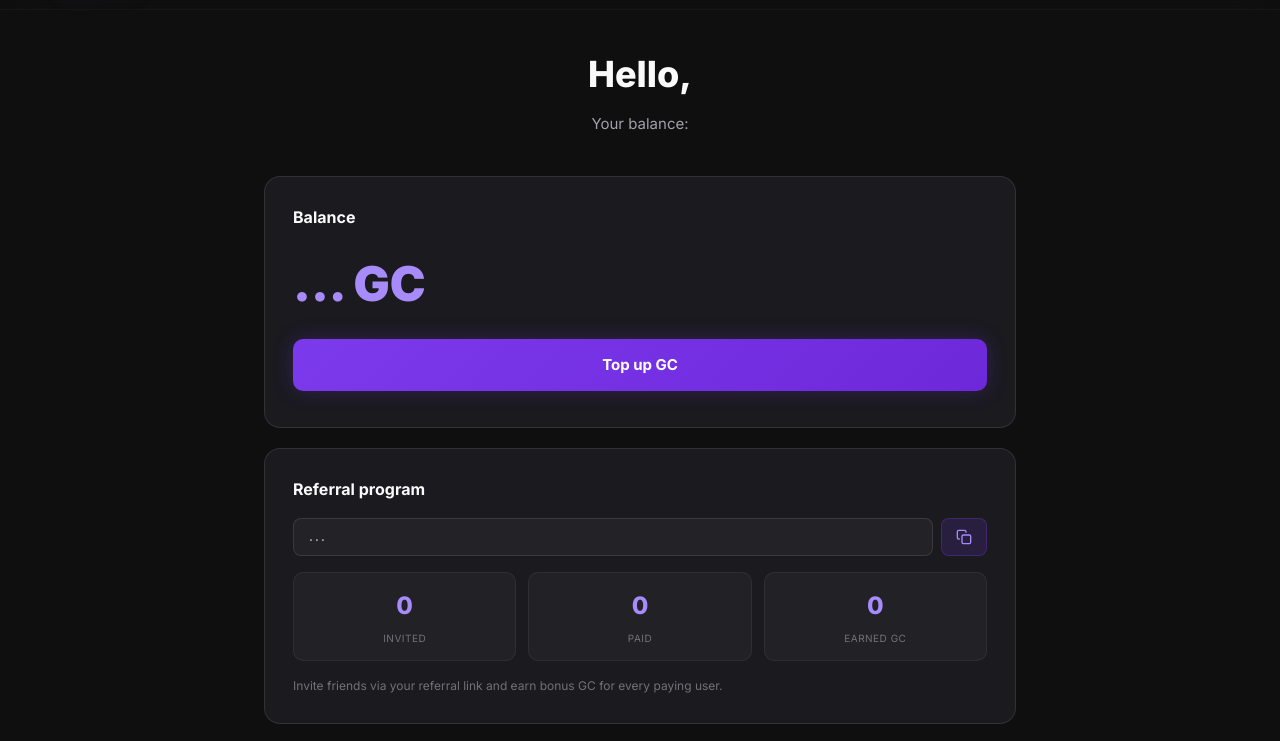
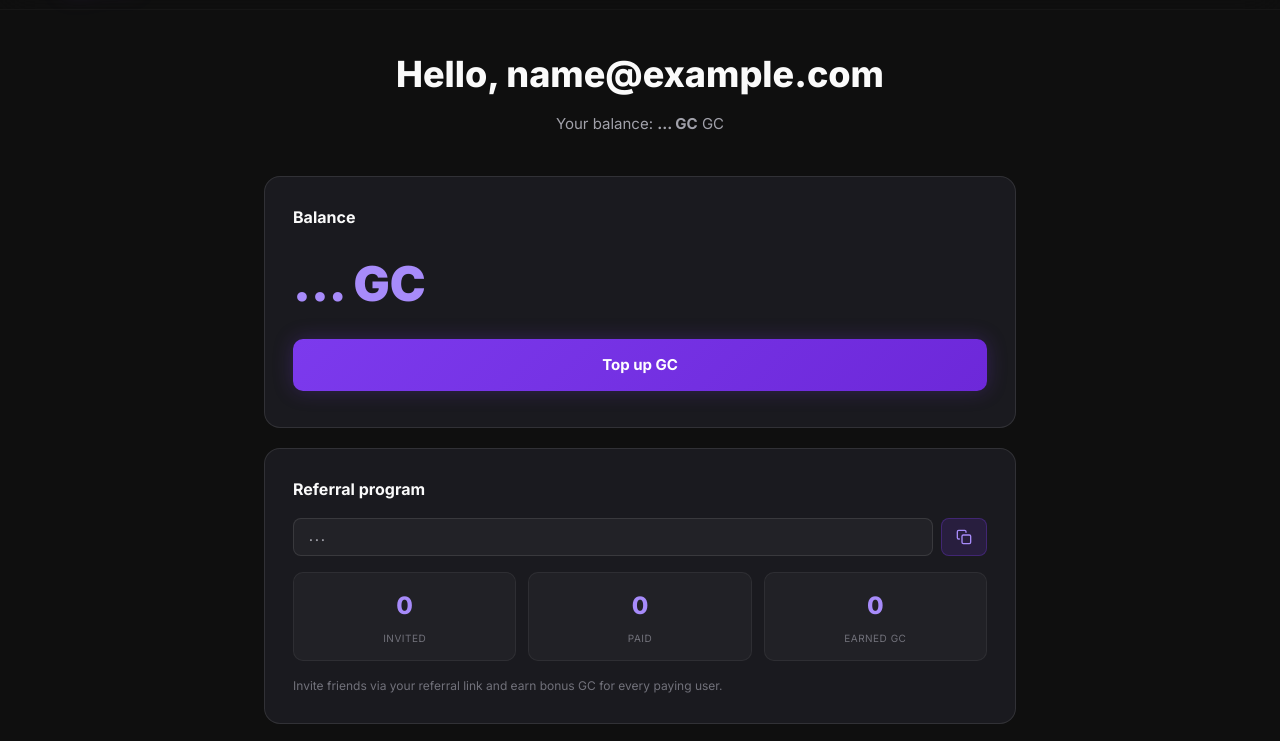
Before and after one commit to wonky777/grably-landing, a website: page profile.html in a window 1280 px wide. Shown: the part 54-795 px from the top of the page. Drawn offline with Linux system fonts and the light colour scheme; no server answers; sample sign-in values are in the browser's storage.

Commit message:
fix profile: show cached data, dont let i18n wipe dynamic content

```diff
--- a/profile.html
+++ b/profile.html
@@ -106,8 +106,8 @@ button{font-family:inherit;cursor:pointer;border:none;background:none}
 
 <section class="profile-hero">
   <div class="container">
-    <h1 data-i18n="prof_hello" data-i18n-html>Привет, <span id="user-email"></span></h1>
-    <p data-i18n="prof_balance_label" data-i18n-html>Ваш баланс: <strong id="hero-balance">...</strong> GC</p>
+    <h1><span id="prof-hello-text">Привет,</span> <span id="user-email"></span></h1>
+    <p><span id="prof-bal-text">Ваш баланс:</span> <strong id="hero-balance">...</strong> GC</p>
   </div>
 </section>
 
@@ -206,12 +206,26 @@ const userData = localStorage.getItem('grably_user');
 if (!userData) {
   window.location.href = '/login.html';
 } else {
-  const user = JSON.parse(userData);
-  const email = user.email || '';
-  document.getElementById('user-email').textContent = email;
-
+  var user = JSON.parse(userData);
+  var email = user.email || '';
   var deviceId = (typeof getOrCreateDeviceId === 'function') ? getOrCreateDeviceId() : (localStorage.getItem('grably_device_id') || '');
 
+  // Translate static labels
+  if (typeof t === 'function') {
+    var helloEl = document.getElementById('prof-hello-text');
+    if (helloEl) helloEl.textContent = t('prof_hello');
+    var balTxt = document.getElementById('prof-bal-text');
+    if (balTxt) balTxt.textContent = t('prof_balance_label');
+  }
+
+  // Show cached data immediately
+  document.getElementById('user-email').textContent = email;
+  var cachedCoins = user.unlimited ? '\u267E\uFE0F' : (user.coins != null ? user.coins : '...');
+  document.getElementById('user-coins').textContent = cachedCoins;
+  var heroB = document.getElementById('hero-balance');
+  if (heroB) heroB.textContent = user.unlimited ? '\u267E\uFE0F' : ((user.coins != null ? user.coins : '...') + ' GC');
+
+  // Refresh from API
   async function loadProfile() {
     try {
       var res = await fetch(API_URL + '/balance', {
@@ -223,14 +237,13 @@ if (!userData) {
         var data = await res.json();
         var coins = data.unlimited ? '\u267E\uFE0F' : (data.coins || 0);
         document.getElementById('user-coins').textContent = coins;
-        var heroB = document.getElementById('hero-balance');
-        if (heroB) heroB.textContent = data.unlimited ? '\u267E\uFE0F \u0411\u0435\u0437\u043B\u0438\u043C\u0438\u0442' : (data.coins || 0) + ' GC';
+        if (heroB) heroB.textContent = data.unlimited ? '\u267E\uFE0F' : (data.coins || 0) + ' GC';
         user.coins = data.coins;
         user.unlimited = data.unlimited;
         localStorage.setItem('grably_user', JSON.stringify(user));
       }
     } catch (e) {
-      console.error('Failed to load balance', e);
+      console.error('Balance load error:', e);
     }
   }
 
@@ -249,7 +262,7 @@ if (!userData) {
         document.getElementById('ref-earned').textContent = data.earned || 0;
       }
     } catch (e) {
-      console.error('Failed to load referral info', e);
+      console.error('Referral load error:', e);
     }
   }
 
```
